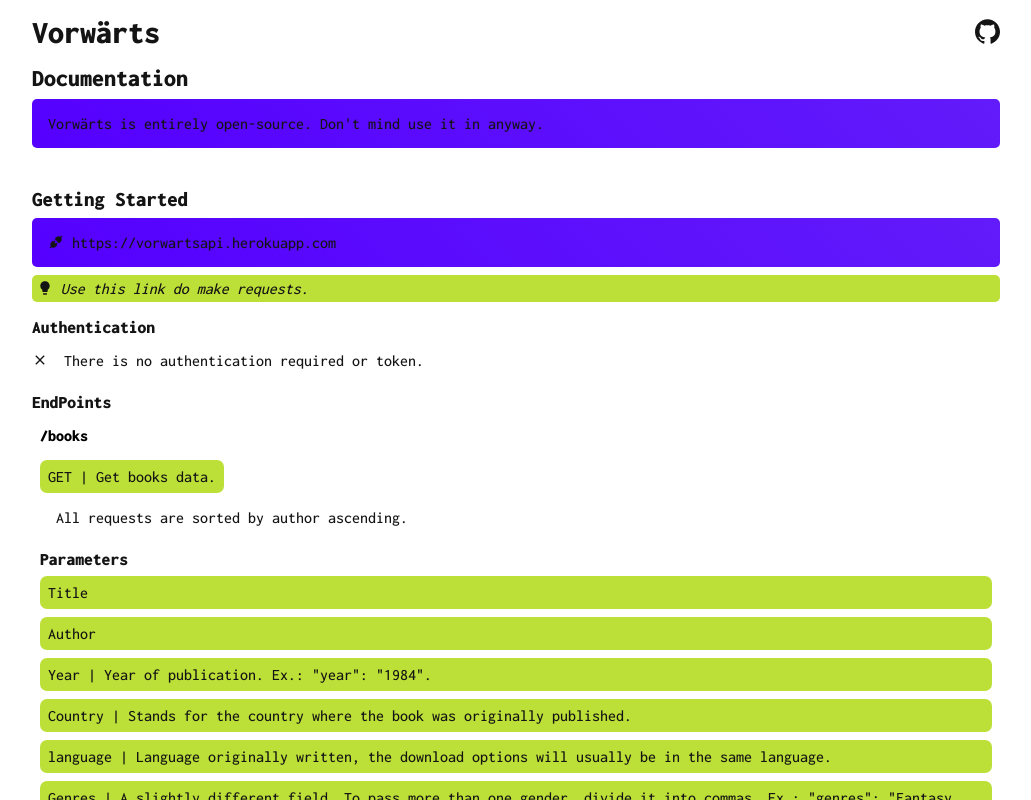
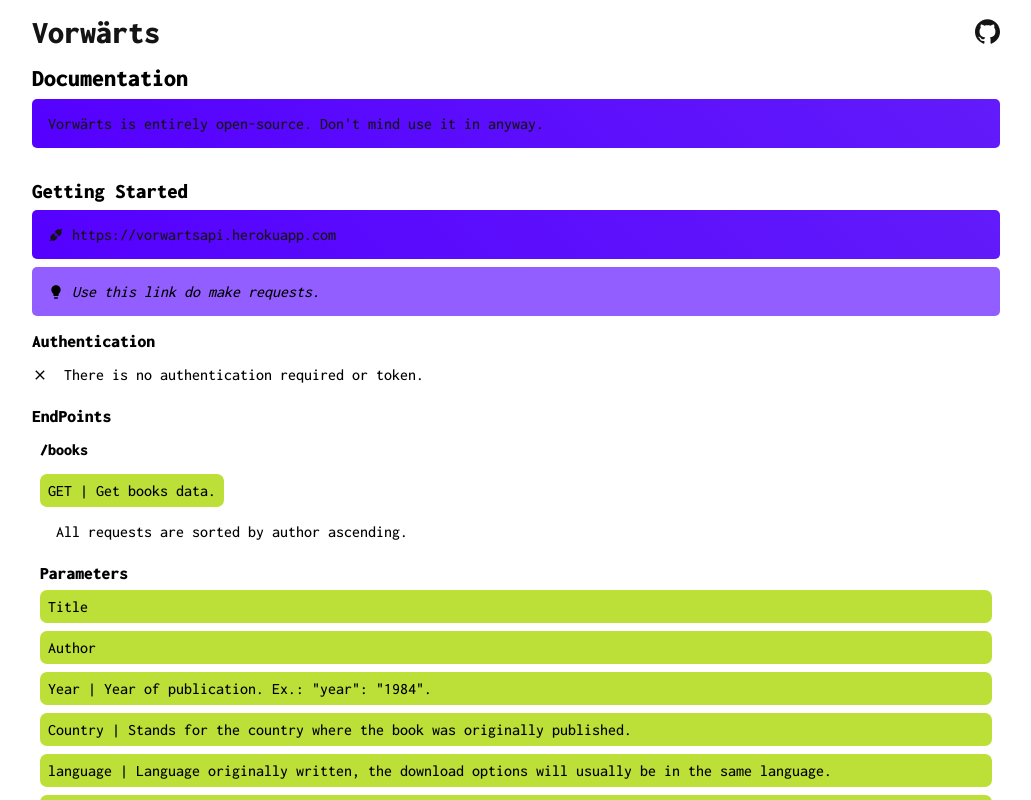
Before and after one commit to caiankeller/vorwarts, a React (Create React App) app: page /documentation in a window 1280 px wide. Shown: the whole page, without its empty margins (124-1155 px from the left). Built offline with nearby package versions, Linux system fonts and the light colour scheme.

Commit message:
getting out not used code

```diff
--- a/src/App.js
+++ b/src/App.js
@@ -23,30 +23,23 @@
 
 const Container = styled.div`
   display: flex;
-  justify-content: center;
+  justify-content: start;
   align-items: center;
-  height: 100%;
-  width: 100%;
+  flex-direction: column;
+  width: 100vw;
+  height: 100vh;
+
+  overflow: scroll;
+  -ms-overflow-style: none;
+  scrollbar-width: none;
+  &::-webkit-scrollbar {
+    display: none;
+  }
 `;
 
 const Box = styled.div`
-  display: flex;
-  justify-content: space-between;
-  align-items: center;
-  flex-direction: column;
-
-  &::-webkit-scrollbar {
-    display: none;
-  }
-
-  -ms-overflow-style: none;
-  scrollbar-width: none;
-
-  overflow: scroll;
-
   max-width: 1000px;
   width: 100%;
-  height: 100%;
   padding: 1rem;
 
   @media only screen and (max-width: 766px) {
--- a/src/components/Book.js
+++ b/src/components/Book.js
@@ -1,9 +1,9 @@
 import { useState } from "react";
+import ReactCountryFlag from "react-country-flag";
+import { MdClose, MdDownload, MdInfo, MdLanguage } from "react-icons/md";
+import styled from "styled-components";
 
-import styled from "styled-components";
-import ReactCountryFlag from "react-country-flag";
 
-import { MdLanguage, MdDownload, MdClose, MdInfo } from "react-icons/md";
 
 export default function Book({ book }) {
   const [download, setDownload] = useState(false);
@@ -106,7 +106,7 @@
 const Subtitle = styled(Title)`
   font-weight: 500;
   display: flex;
-  align-itens: center;
+  align-items: center;
   justify-content: start;
 `;
 
@@ -153,7 +153,7 @@
 
 const Link = styled.a`
   display: flex;
-  align-itens: center;
+  align-items: center;
   color: #5500ff;
   font-weight: 900;
 `;
--- a/src/components/Books.js
+++ b/src/components/Books.js
@@ -17,18 +17,7 @@
   grid-template-columns: repeat(3, 1fr);
   grid-auto-rows: 350px;
   grid-gap: 1rem;
-  height: 100%;
-  width: 100%;
-  margin-top: 1rem;
-  border-radius: 5px;
-  overflow-y: scroll;
-
-  &::-webkit-scrollbar {
-    display: none;
-  }
-
-  -ms-overflow-style: none;
-  scrollbar-width: none;
+  margin-top: 0.5rem;
 
   @media only screen and (max-width: 810px) {
     grid-template-columns: repeat(2, 1fr);
@@ -36,9 +25,10 @@
 
   @media only screen and (max-width: 540px) {
     grid-template-columns: repeat(1, 1fr);
+    grid-gap: 0.5rem;
   }
 
-  @media only screen and (max-width : 540px) {
+  @media only screen and (max-width: 540px) {
     grid-auto-rows: 250px;
   }
 `;
--- a/src/components/Card.js
+++ b/src/components/Card.js
@@ -47,10 +47,6 @@
   font-size: 1rem;
   text-align: justify;
   margin-top: 0.3rem;
-
-  @media only screen and (max-width: 550px) {
-    padding: 0 1rem;
-  }
 `;
 
 const Button = styled(Link)`
--- a/src/components/Documentation.js
+++ b/src/components/Documentation.js
@@ -1,10 +1,8 @@
+import axios from "axios";
 import { useState } from "react";
-
+import { AiFillApi } from "react-icons/ai";
+import { MdClose, MdLightbulb, MdLightbulbOutline } from "react-icons/md";
 import styled from "styled-components";
-import axios from "axios";
-
-import { AiFillApi } from "react-icons/ai";
-import { MdClose, MdLightbulbOutline, MdLightbulb } from "react-icons/md";
 
 export default function Documentation() {
   const [exemple, setExemple] = useState("//make and request :D");
@@ -36,9 +34,7 @@
       <Warning>
         Vorwärts is entirely open-source. Don't mind use it in anyway.
       </Warning>
-      <Text>
-
-      </Text>
+      <Text></Text>
       <Subtitle>Getting Started</Subtitle>
       <Warning>
         <AiFillApi style={{ marginRight: "0.5rem" }} />
@@ -129,22 +125,15 @@
   );
 }
 
-const Container = styled.div`
-  display: flex;
-  flex-direction: column;
-  justify-content: start;
-  height: 100%;
-  width: 100%;
-  padding: 1rem 0;
-`;
+const Container = styled.div``;
 
 const Title = styled.h2`
+  margin-top: 1rem;
   font-size: 1.5rem;
-  color: #141414;
 `;
 
 const Subtitle = styled(Title)`
-  margin-top: 1rem;
+  margin-top: 0.5rem;
   font-size: 1.3rem;
 `;
 
@@ -155,15 +144,13 @@
 
 const Warning = styled.p`
   display: flex;
-  align-itens: center;
+  align-items: center;
   flex-wrap: wrap;
-  word-wrap: break-word;
   background: linear-gradient(45deg, #5500ff, #621bfa);
   border-radius: 5px;
   font-size: 1rem;
   font-weight: 500;
   padding: 1rem;
-  text-align: justify;
   margin-top: 0.5rem;
   color: #141414;
 
@@ -174,24 +161,26 @@
 
 const Text = styled.p`
   display: flex;
-  align-itens: center;
+  align-items: center;
   font-size: 1rem;
   text-indent: 1rem;
   font-weight: 500;
   padding: 0.5rem 0;
   text-align: justify;
   margin-top: 0.5rem;
-  color: #141414;
 `;
 
 const Note = styled(Text)`
   text-indent: 0;
+  padding: 1rem;
   margin-top: 0.5rem;
-  padding: 0.3rem;
-  background-color: #bde038;
-  color: #141414;
+  background-color: #5500ffa1;
   font-style: italic;
   border-radius: 5px;
+
+  @media only screen and (max-width: 766px) {
+    padding: 0.5rem;
+  }
 `;
 
 const Code = styled.pre`
@@ -201,9 +190,7 @@
   font-size: 1rem;
   font-weight: 500;
   padding: 0.5rem;
-  text-align: justify;
   margin-top: 1rem;
-  color: #141414;
   white-space: pre-wrap; /* css-3 */
   white-space: -moz-pre-wrap; /* Mozilla, since 1999 */
   white-space: -pre-wrap; /* Opera 4-6 */
@@ -230,13 +217,11 @@
   background-color: #bde038;
   padding: 0.5rem;
   border-radius: 7px;
-  color: #141414;
   font-weight: 500;
 `;
 
 const Line = styled.div`
   display: flex;
-  jusity-content: space-between;
   width: 100%;
 `;
 
@@ -252,18 +237,17 @@
 `;
 
 const Append = styled.div`
-  padding: 1rem 0;
+  margin-top: 1rem;
 `;
 
 const Button = styled.button`
   display: flex;
   justify-content: center;
-  align-itens: center;
+  align-items: center;
   margin-top: 1rem;
   padding: 0.5rem;
   border: none;
-  background-color: ${(props) => (props.disabled ? "#808080" : "#5500ff")};
-  color: ${(props) => (props.disabled ? "#fff" : "#141414")};
+  background-color: #5500ff;
   font-family: "IBM Plex Mono";
   font-size: 1rem;
   text-decoration: none;
--- a/src/components/Home.js
+++ b/src/components/Home.js
@@ -16,7 +16,7 @@
     },
   ];
   return (
-    <Container>
+    <Container style={{ marginTop: "1rem" }}>
       <div>
         <Logo>
           <GiBookshelf color="#5500ff" size="40" />
@@ -38,73 +38,37 @@
   );
 }
 
-const Container = styled.div`
-  display: flex;
-  flex-direction: column;
-  justify-content: center;
-  align-itens: center;
-  height: 100%;
-
-  @media only screen and (max-height: 750px) {
-    display: block;
-  }
-
-  @media only screen and (max-width: 400px) {
-    justify-content: space-around;
-  }
-`;
+const Container = styled.div``;
 
 const Logo = styled.div`
   display: flex;
-  justify-content: space-between;
-  align-itens: center;
   flex-wrap: wrap;
-  width: 100%;
-  text-shadow: 2px 2px 15px 5px #000;
   color: #5500ff;
 `;
 const Title = styled.h1`
   font-size: 3rem;
   font-weight: 900;
-  text-align: justify;
+
+  @media only screen and (max-width: 550px) {
+    font-size: 2.5rem;
+  }
 `;
 
 const Text = styled.p`
-  font-size: 1.3rem;
-  padding: 0 1rem;
+  font-size: 1.2rem;
+  padding: 0 0.5rem;
   text-align: justify;
-  margin-top: 0.5rem;
 
   @media only screen and (max-width: 550px) {
-    padding: 0 0.5rem;
+    font-size: 1rem;
+    margin-top: 0.5rem;
   }
 `;
 
 const Cards = styled.div`
   display: grid;
-  grid-template-columns: repeat(3, 1fr);
-  grid-auto-rows: 350px;
+  grid-template-columns: repeat(2, 1fr);
   grid-gap: 1rem;
-  margin-top: 1rem;
+  margin: 1rem 0;
   border-radius: 5px;
-  overflow-y: scroll;
-
-  &::-webkit-scrollbar {
-    display: none;
-  }
-
-  -ms-overflow-style: none;
-  scrollbar-width: none;
-
-  @media only screen and (max-width: 810px) {
-    grid-template-columns: repeat(2, 1fr);
-  }
-
-  @media only screen and (max-width: 540px) {
-    grid-template-columns: repeat(1, 1fr);
-  }
-
-  @media only screen and (max-width: 540px) {
-    grid-auto-rows: 250px;
-  }
 `;
--- a/src/components/Library.js
+++ b/src/components/Library.js
@@ -1,9 +1,7 @@
+import axios from "axios";
 import { useEffect, useState } from "react";
-
+import { GiBookshelf } from "react-icons/gi";
 import styled from "styled-components";
-import axios from "axios";
-import { GiBookshelf } from "react-icons/gi";
-
 import Books from "./Books";
 
 export default function Library() {
@@ -20,6 +18,7 @@
     });
 
     setBooks(result);
+  // eslint-disable-next-line react-hooks/exhaustive-deps
   }, [book]);
 
   useEffect(() => {
@@ -57,25 +56,16 @@
   );
 }
 
-const Container = styled.div`
-  display: flex;
-  flex-direction: column;
-  justify-content: start;
-  height: 100%;
-  width: 100%;
-  padding: 0.5rem 0;
-  overflow: hidden;
-`;
+const Container = styled.div``;
 
 const Title = styled.h2`
+  margin-top: 1rem;
   font-size: 1.5rem;
-  color: #141414;
 `;
 
 const Form = styled.form`
   display: flex;
-  margin-top: 1rem;
-  width: 100%;
+  margin-top: 0.5rem;
 `;
 
 const Input = styled.input`
```
